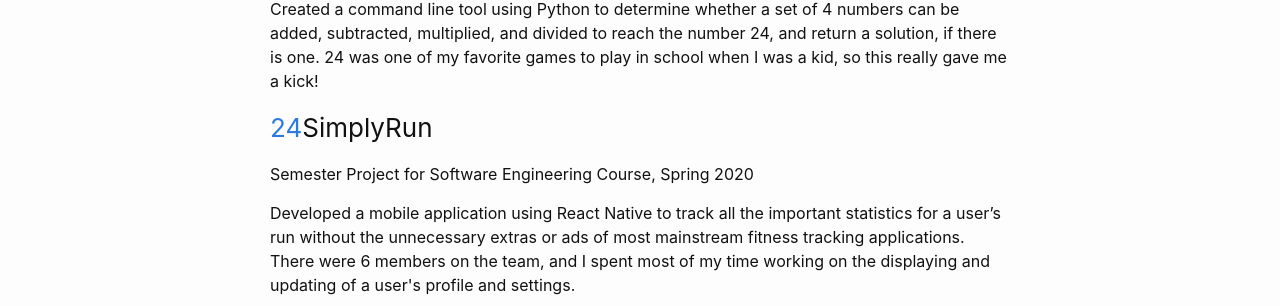
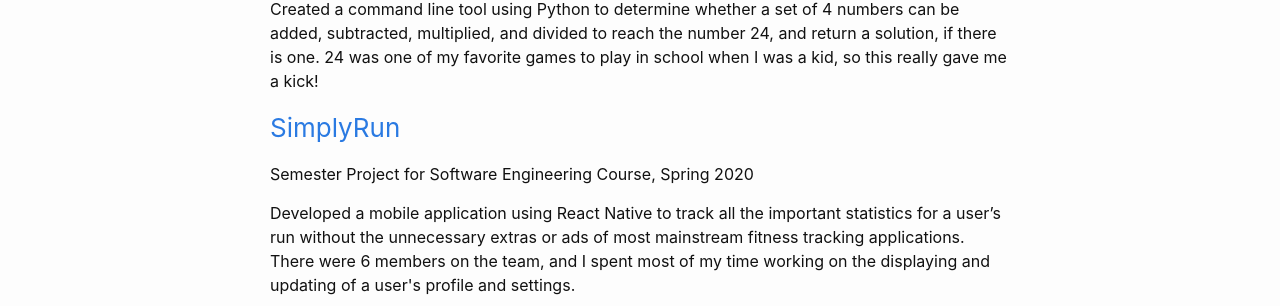
Before and after one commit to silassetterstrom/my_website, a Jekyll site: the page built from projects.markdown, in a window 1280 px wide. Shown: the part 746-1052 px from the top of the page. Built offline with Jekyll 4.4.1, drawn with Linux system fonts in a browser that asks for light colours.

Commit message:
typo fix

```diff
--- a/projects.markdown
+++ b/projects.markdown
@@ -17,7 +17,7 @@
 <h3><a href="https://github.com/silassetterstrom/24">24</a></h3>
 <p>Personal project, Spring 2020</p>
 <p>Created a command line tool using Python to determine whether a set of 4 numbers can be added, subtracted, multiplied, and divided to reach the number 24, and return a solution, if there is one. 24 was one of my favorite games to play in school when I was a kid, so this really gave me a kick!<br></p>
-<h3><a href="https://github.com/egabrielse/SimplyRun">24</a>SimplyRun</h3>
+<h3><a href="https://github.com/egabrielse/SimplyRun">SimplyRun</a></h3>
 <p>Semester Project for Software Engineering Course, Spring 2020</p>
 <p>Developed a mobile application using React Native to track all the important statistics for a user’s run without the unnecessary extras or ads of most mainstream fitness tracking applications. There were 6 members on the team, and I spent most of my time working on the displaying and updating of a user's profile and settings.<br></p>
 <h3>MJCL Web Application</h3>
```
